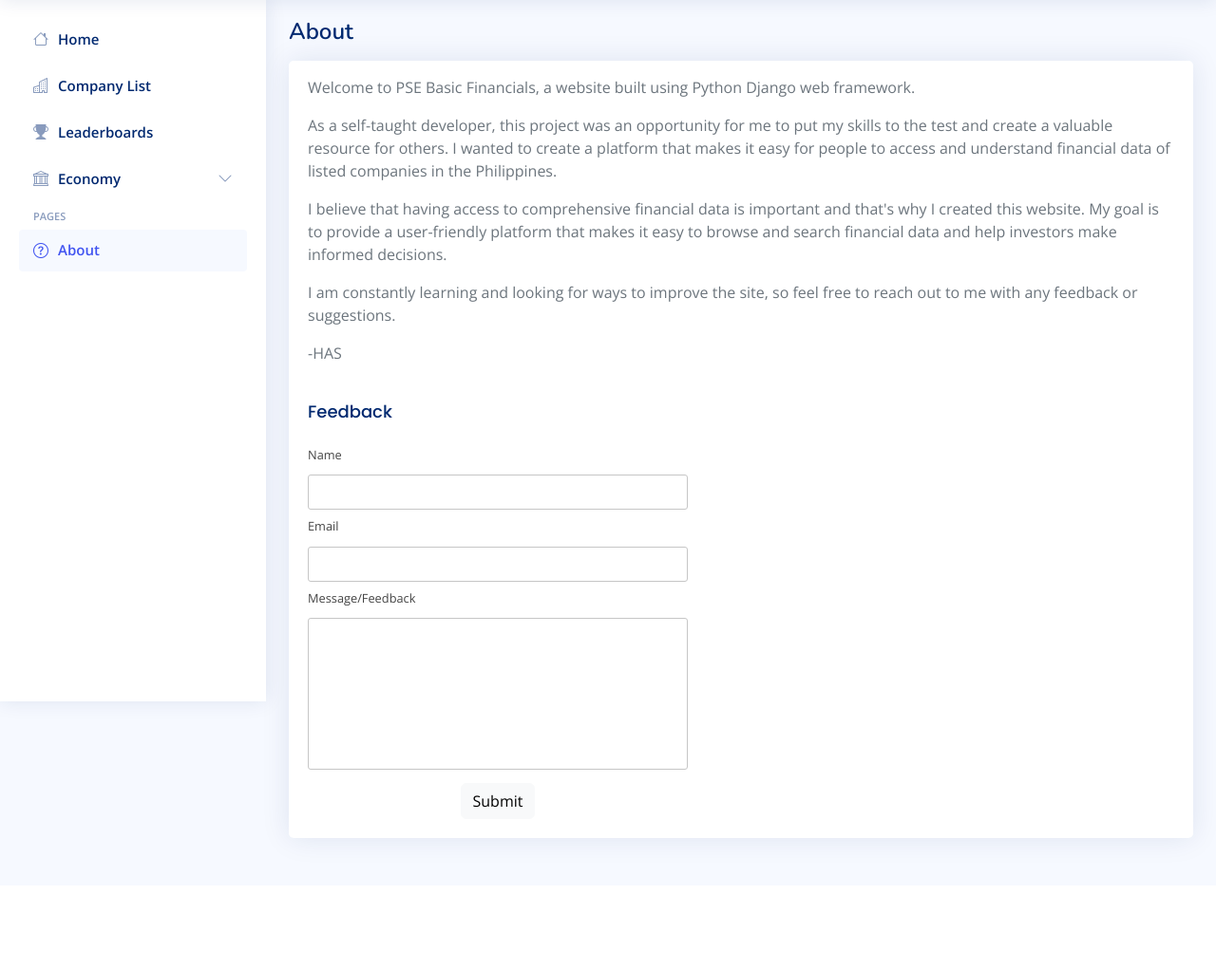
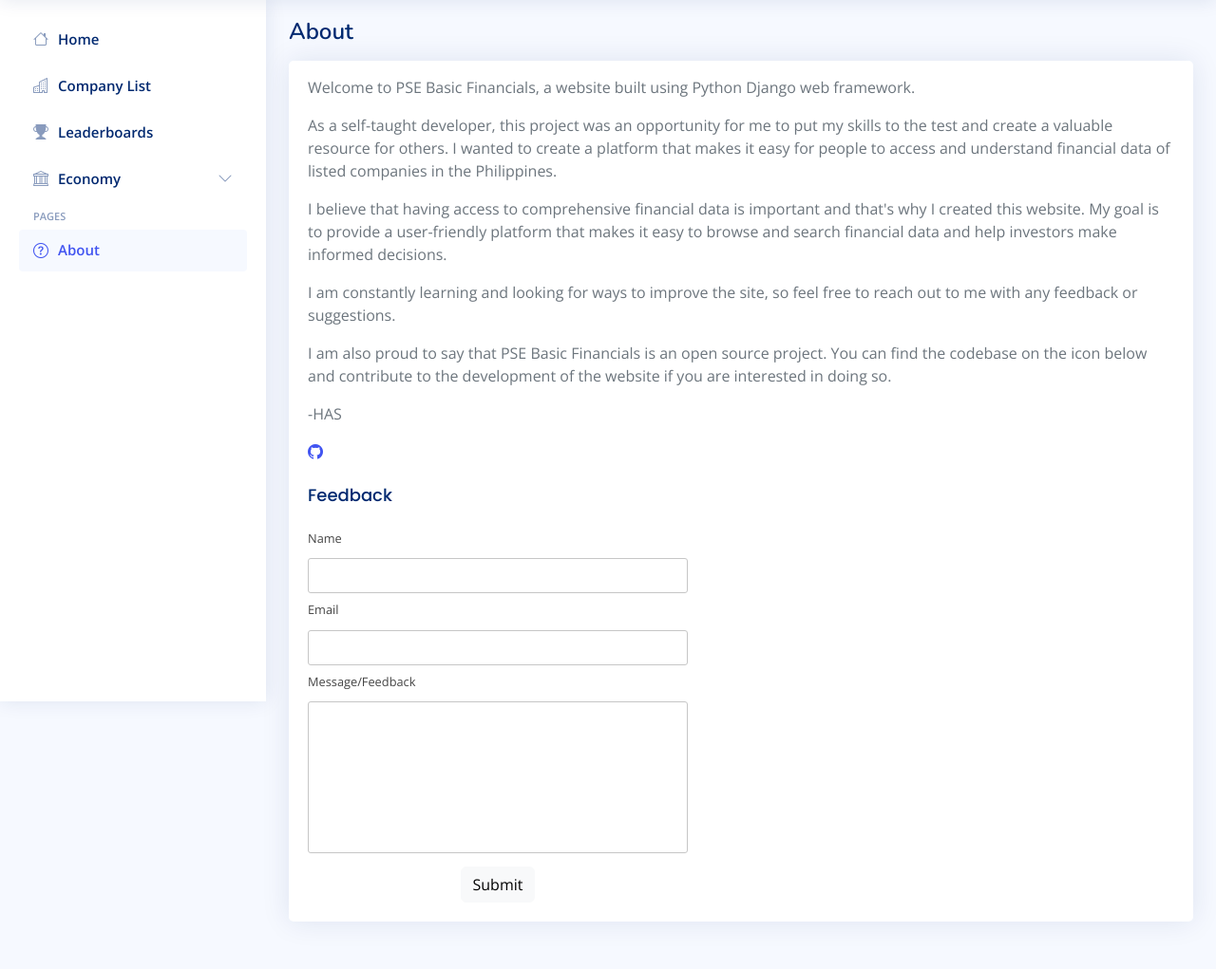
Before and after one commit to devplanethero/psebasicfinancials, a Django app: page /about/ in a window 1280 px wide. Shown: the part 61-1082 px from the top of the page at 95% size. Before the commit the page ends 959 px from the top, so only its background shows below. Run offline with Django 4.2, Linux system fonts and the light colour scheme; some libraries are stand-ins or nearby versions.

Commit message:
about open-source

```diff
--- a/base/templates/base/about.html
+++ b/base/templates/base/about.html
@@ -19,7 +19,11 @@
                 <p >As a self-taught developer, this project was an opportunity for me to put my skills to the test and create a valuable resource for others. I wanted to create a platform that makes it easy for people to access and understand financial data of listed companies in the Philippines.</p>
                 <p >I believe that having access to comprehensive financial data is important and that's why I created this website. My goal is to provide a user-friendly platform that makes it easy to browse and search financial data and help investors make informed decisions.</p>
                 <p >I am constantly learning and looking for ways to improve the site, so feel free to reach out to me with any feedback or suggestions.</p>
+                <p>I am also proud to say that PSE Basic Financials is an open source project. You can find the codebase on the icon below and contribute to the development of the website if you are interested in doing so.</p>
                 <p >-HAS</p>
+                <a href="https://github.com/devplanethero/psebasicfinancials.git">
+                    <i class="bi bi-github"></i>
+                </a>
             </div>
 
             <div class="card-title">Feedback</div>
```
